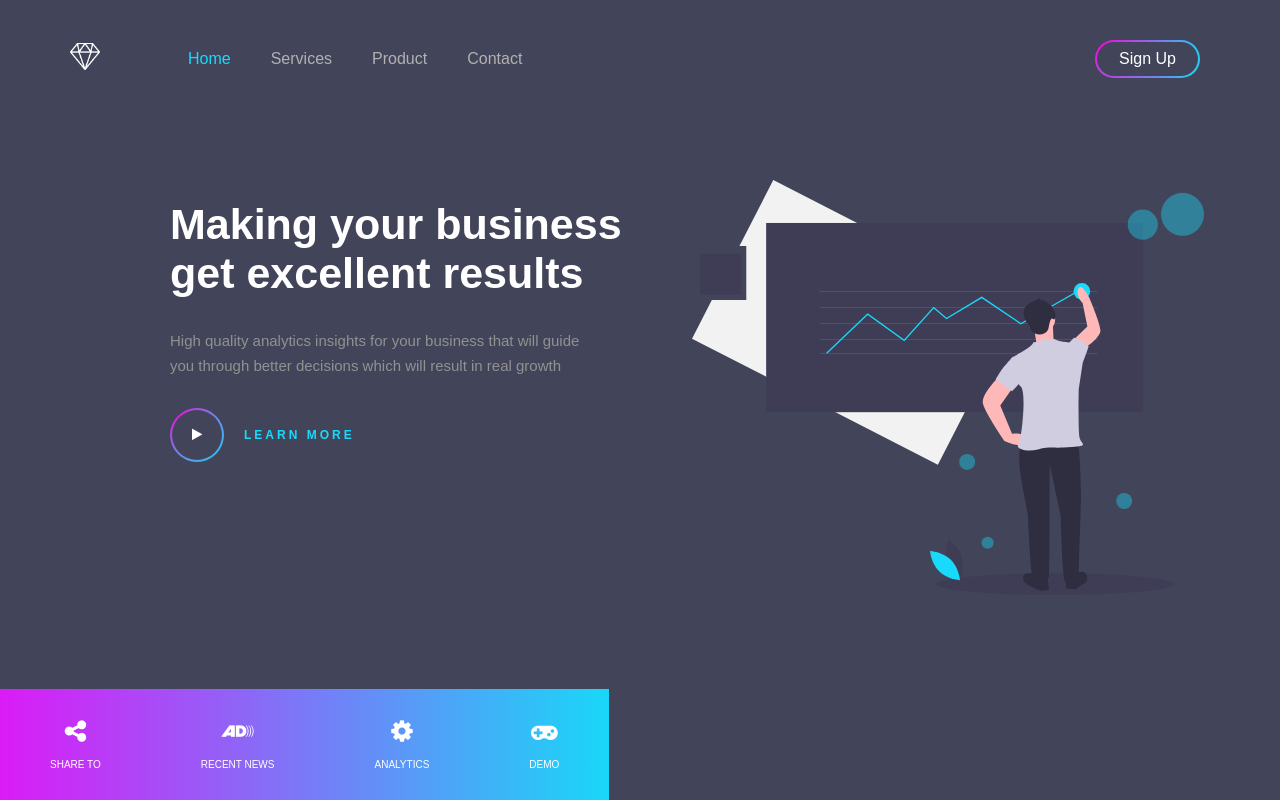
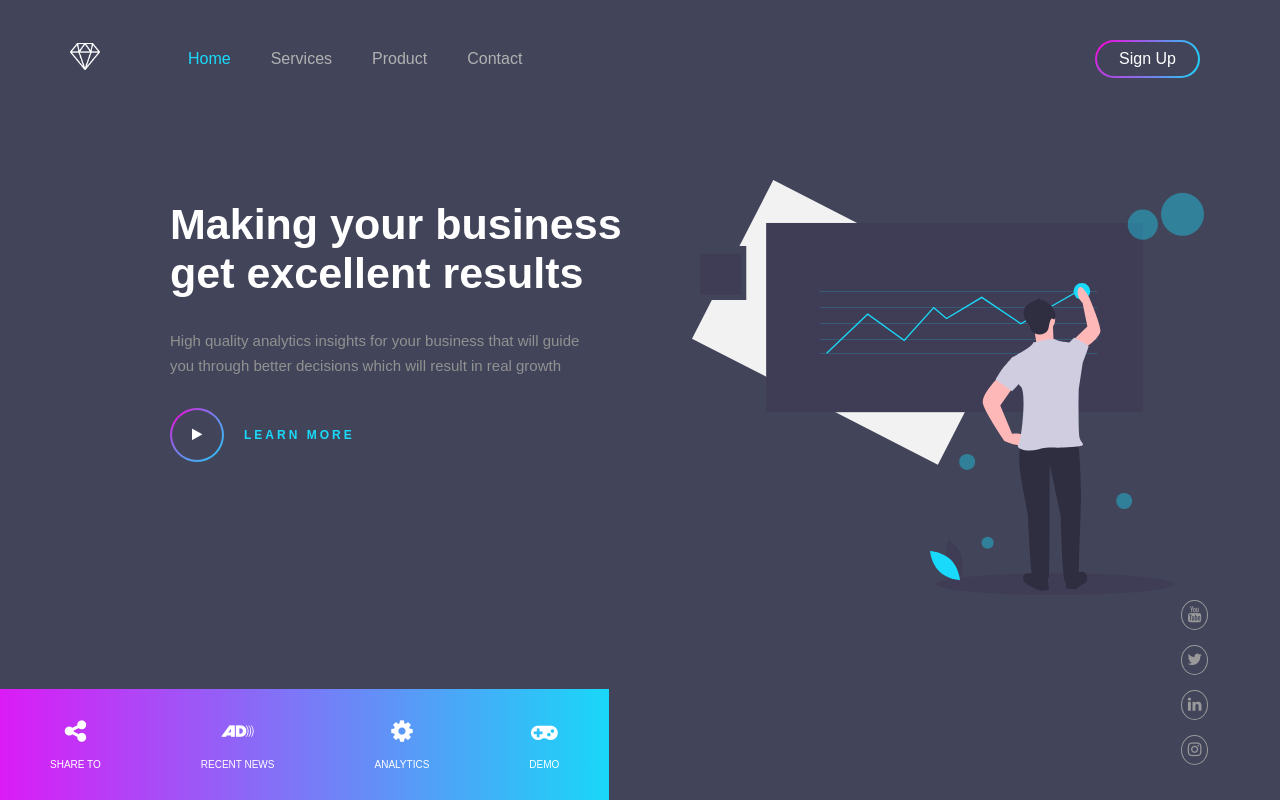
Before and after one commit to walissoncom/flow-insights, a plain HTML site: page index.html in a window 1280 px wide. Drawn offline with Linux system fonts and the light colour scheme.

Commit message:
Social area buttons

```diff
--- a/css/style.css
+++ b/css/style.css
@@ -126,6 +126,8 @@ small {
     letter-spacing: 3px;
 }
 
+
+/* ===== Quick Links ===== */
 .quick-links {
     left: 0;
     bottom: 0;
@@ -155,3 +157,25 @@ small {
     font-size: 10px;
     color: #FFF;
 }
+
+
+/* ===== Social ===== */
+.social-icons {
+    right: 72px;
+    bottom: 35px;
+    position: absolute;
+}
+
+.social-icons ul li {
+    list-style: none;
+    margin-top: 15px;
+    text-align: center;
+}
+
+.social-icons ul li a {
+    color:#999;
+    border-radius: 50%;
+    border: 1px solid #999;
+    padding: 5px;
+    display: block;
+}
--- a/index.html
+++ b/index.html
@@ -7,6 +7,8 @@
     </head>
     <body>
         <div class="container">
+
+            <!-- Menu -->
             <div class="menu">
                 <ul>
                     <li class="logo"><img src="img/dimond.png"></li>
@@ -17,10 +19,14 @@
                     <li><a href="#" class="signup-btn"><span>Sign Up</span></a></li>
                 </ul>
             </div>
+
+            <!-- Content -->
             <div class="banner">
                 <div class="app-text">
                     <h1>Making your business<br> get excellent results</h1>
                     <p>High quality analytics insights for your business that will guide<br> you through better decisions which will result in real growth</p>
+
+                    <!-- Play button-->
                     <div class="play-btn">
                         <div class="play-btn-inner"><i class="fa fa-play"></i></div>
                         <small><b>LEARN MORE</b></small>
@@ -30,6 +36,8 @@
                     <img src="img/artcard.svg" />
                 </div>
             </div>
+
+            <!-- Quick links -->
             <div class="quick-links">
                 <ul>
                     <li><i class="fa fa-share-alt"></i><p>SHARE TO</p></li>
@@ -38,6 +46,16 @@
                     <li><i class="fa fa-gamepad"></i><p>DEMO</p></li>
                 </ul>
             </div>
+
+            <!-- Social -->
+            <div class="social-icons">
+                <ul>
+                    <li><a href="#"><i class="fa fa-youtube"></i></a></li>
+                    <li><a href="#"><i class="fa fa-twitter"></i></a></li>
+                    <li><a href="#"><i class="fa fa-linkedin"></i></a></li>
+                    <li><a href="#"><i class="fa fa-instagram"></i></a></li>
+                </ul>
+            </div>
         </div>
     </body>
 </html>
```
